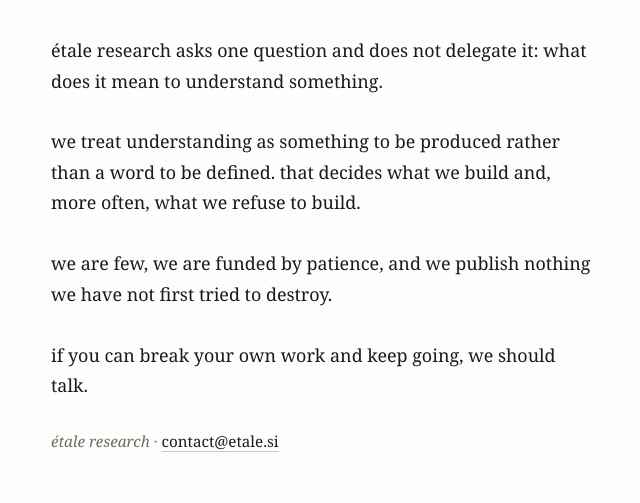
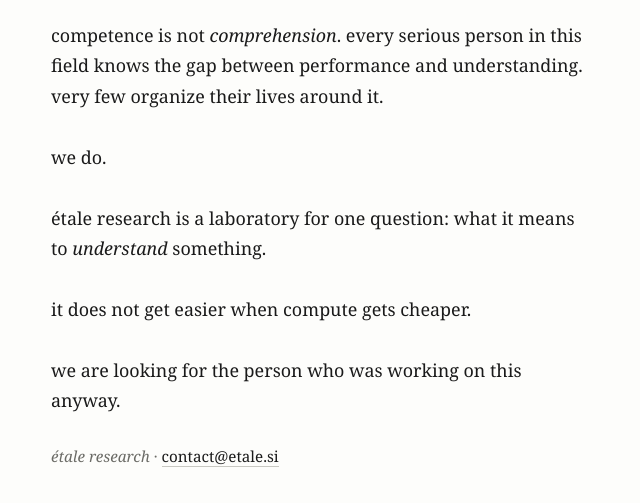
Before and after one commit to etaleresearch/etale.si, a plain HTML site: page index.html in a window 1280 px wide. Shown: the part 233-736 px from the top of the page, without its empty margins (317-957 px from the left). Drawn offline with Linux system fonts and the light colour scheme.

Commit message:
front page: competence is not comprehension
61 words, five paragraphs, each doing one thing: the shared fact,
the commitment, the institution, the structural constraint, the filter.
replaces the benchmark-rejection and publish-what-survives copy —
contempt for the field reads as arrogance to exactly the people
worth hiring, and the old filter line asked for a virtue instead
of describing a person.

Co-Authored-By: Claude Code <noreply@anthropic.com>

```diff
--- a/index.html
+++ b/index.html
@@ -60,23 +60,24 @@
   <p class="def">étale <i>(adj.)</i> — standing at ease; steady. <i>(math.)</i> — flat and unramified over the base.</p>
 
   <p class="body">
-    étale research asks one question and does not delegate it: what does it
-    mean to understand something.
+    competence is not <i>comprehension</i>. every serious person in this
+    field knows the gap between performance and understanding. very few
+    organize their lives around it.
+  </p>
+
+  <p class="body">we do.</p>
+
+  <p class="body">
+    étale research is a laboratory for one question: what it means to
+    <i>understand</i> something.
   </p>
 
   <p class="body">
-    we treat understanding as something to be produced rather than a word to
-    be defined. that decides what we build and, more often, what we refuse to
-    build.
+    it does not get easier when compute gets cheaper.
   </p>
 
   <p class="body">
-    we are few, we are funded by patience, and we publish nothing we have not
-    first tried to destroy.
-  </p>
-
-  <p class="body">
-    if you can break your own work and keep going, we should talk.
+    we are looking for the person who was working on this anyway.
   </p>
 
   <footer>
```
